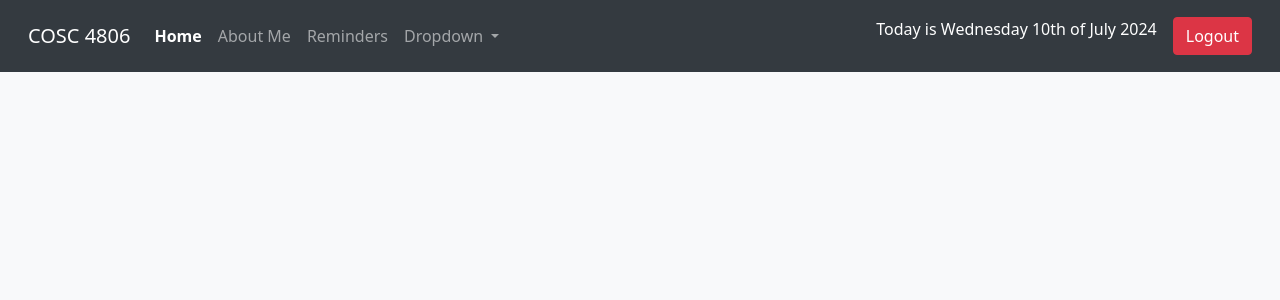
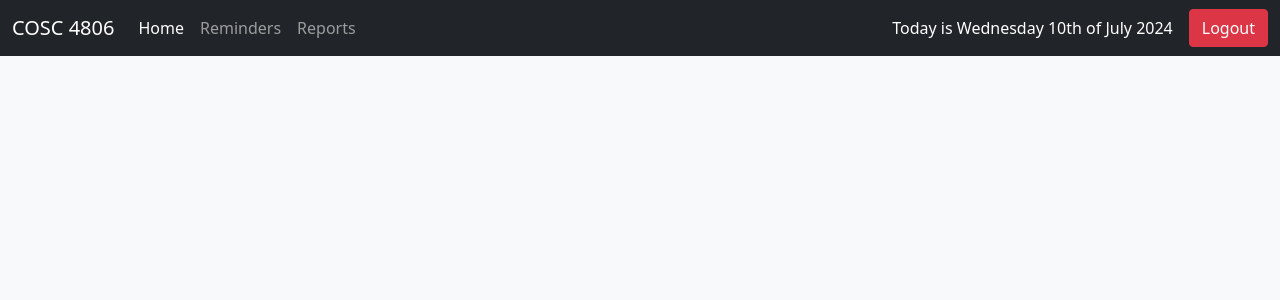
Before and after one commit to zMollaz/COSC4806-Assignment5, a PHP site: page /app/views/templates/header.php in a window 1280 px wide. Shown: the top 300 px of the page. Run offline with PHP 8.4, Linux system fonts and the light colour scheme; the visitor is signed in with stand-in values (Sample User, id 1).

Commit message:
Modified header & headerPublic styling & added reports tab

```diff
--- a/app/views/login/index.php
+++ b/app/views/login/index.php
@@ -1,11 +1,11 @@
 <?php
-require_once 'app/views/templates/headerPublic.php';
-
 session_start();
 $error = '';
 if (isset($_SESSION["loginError"]) && $_SESSION["loginError"] == true) {
 		$error = $_SESSION["loginError"];
 }
+
+require_once 'app/views/templates/headerPublic.php';
 ?>
 <main role="main" class="container">
 		<div class="page-header d-flex justify-content-between align-items-center" id="banner">
--- a/app/views/templates/header.php
+++ b/app/views/templates/header.php
@@ -1,5 +1,5 @@
 <?php
-session_start(); // Start the session if not already started
+session_start();
 
 if (!isset($_SESSION['auth'])) {
     header('Location: /login');
@@ -14,32 +14,11 @@ if (!isset($_SESSION['auth'])) {
     <title>COSC 4806</title>
     <link href="https://cdn.jsdelivr.net/npm/bootstrap@5.1.3/dist/css/bootstrap.min.css" rel="stylesheet" integrity="sha384-1BmE4kWBq78iYhFldvKuhfTAU6auU8tT94WrHftjDbrCEXSU1oBoqyl2QvZ6jIW3" crossorigin="anonymous">
     <link rel="icon" href="/favicon.png">
-    <style>
-        .navbar {
-            background-color: #343a40;
-            padding: 1rem;
-        }
-        .navbar-brand {
-            color: white;
-        }
-        .navbar-nav .nav-link {
-            color: white;
-        }
-        .navbar-nav .nav-link.active {
-            font-weight: bold;
-        }
-        .navbar-toggler {
-            border-color: white;
-        }
-        .text-white {
-            color: #adb5bd;
-        }
-    </style>
 </head>
 <body class="bg-light">
-    <nav class="navbar navbar-expand-lg navbar-dark">
+    <nav class="navbar navbar-expand-lg navbar-dark bg-dark">
         <div class="container-fluid">
-            <a class="navbar-brand" href="#">COSC 4806</a>
+            <a class="navbar-brand" href="/">COSC 4806</a>
             <button class="navbar-toggler" type="button" data-bs-toggle="collapse" data-bs-target="#navbarSupportedContent" aria-controls="navbarSupportedContent" aria-expanded="false" aria-label="Toggle navigation">
                 <span class="navbar-toggler-icon"></span>
             </button>
@@ -49,24 +28,17 @@ if (!isset($_SESSION['auth'])) {
                         <a class="nav-link active" aria-current="page" href="/home">Home</a>
                     </li>
                     <li class="nav-item">
-                        <a class="nav-link" href="/about">About Me</a>
-                    </li>
-                    <li class="nav-item">
                         <a class="nav-link" href="/reminders">Reminders</a>
                     </li>
-                    <li class="nav-item dropdown">
-                        <a class="nav-link dropdown-toggle" href="#" id="navbarDropdown" role="button" data-bs-toggle="dropdown" aria-expanded="false">
-                            Dropdown
-                        </a>
-                        <ul class="dropdown-menu" aria-labelledby="navbarDropdown">
-                            <li><a class="dropdown-item" href="#">Action</a></li>
-                            <li><a class="dropdown-item" href="#">Another action</a></li>
-                            <li><hr class="dropdown-divider"></li>
-                            <li><a class="dropdown-item" href="#">Something else here</a></li>
-                        </ul>
-                    </li>
+                    <?php
+                        if (strtolower($_SESSION['username']) == 'admin') {
+                            echo '<li class="nav-item">
+                                <a class="nav-link" href="reports.php">Reports</a>
+                            </li>';
+                        }
+                    ?>
                 </ul>
-                <div class="d-flex">
+                <div class="d-flex align-items-center">
                     <p class="text-white mb-0 me-3">Today is <?php echo date("l jS \of F Y"); ?></p>
                     <a href="/logout" class="btn btn-danger">Logout</a>
                 </div>
```
Also changed, not shown: app/views/templates/headerPublic.php (+24 -12 lines), 1 other file.
